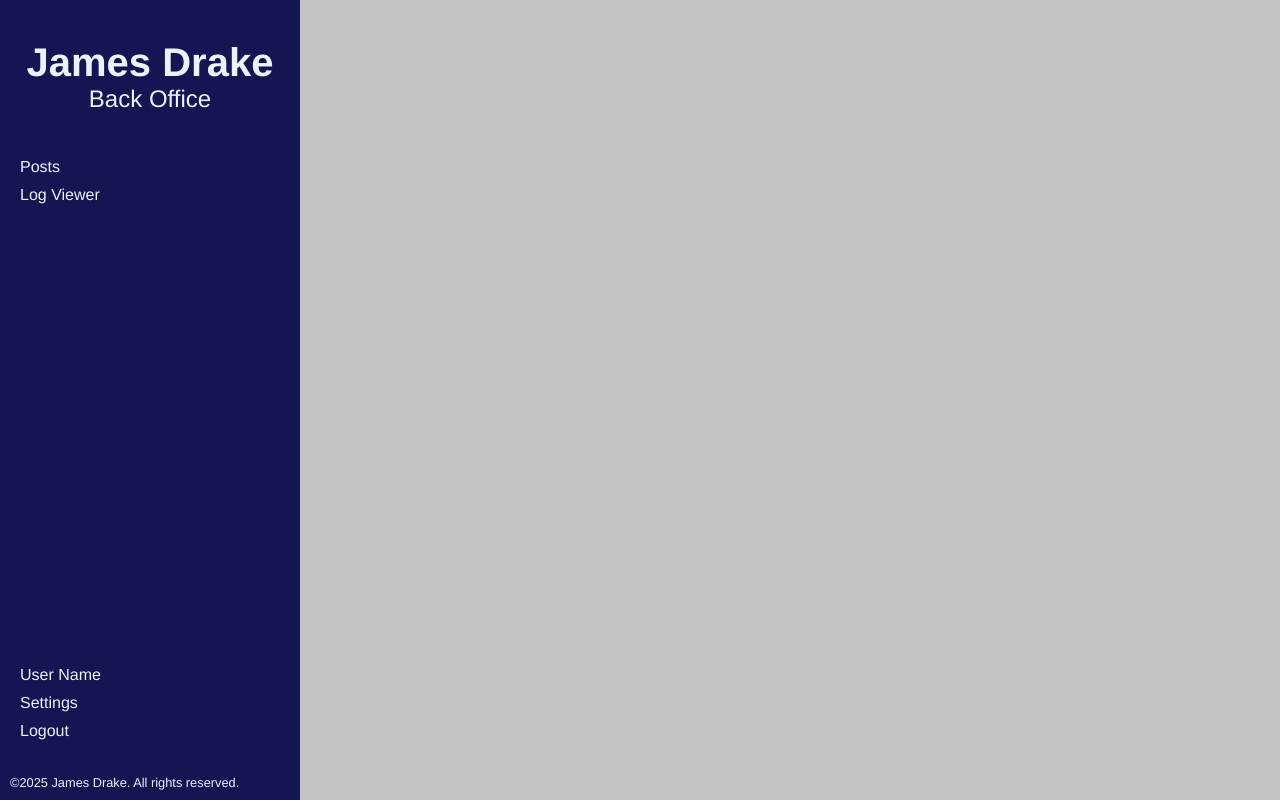
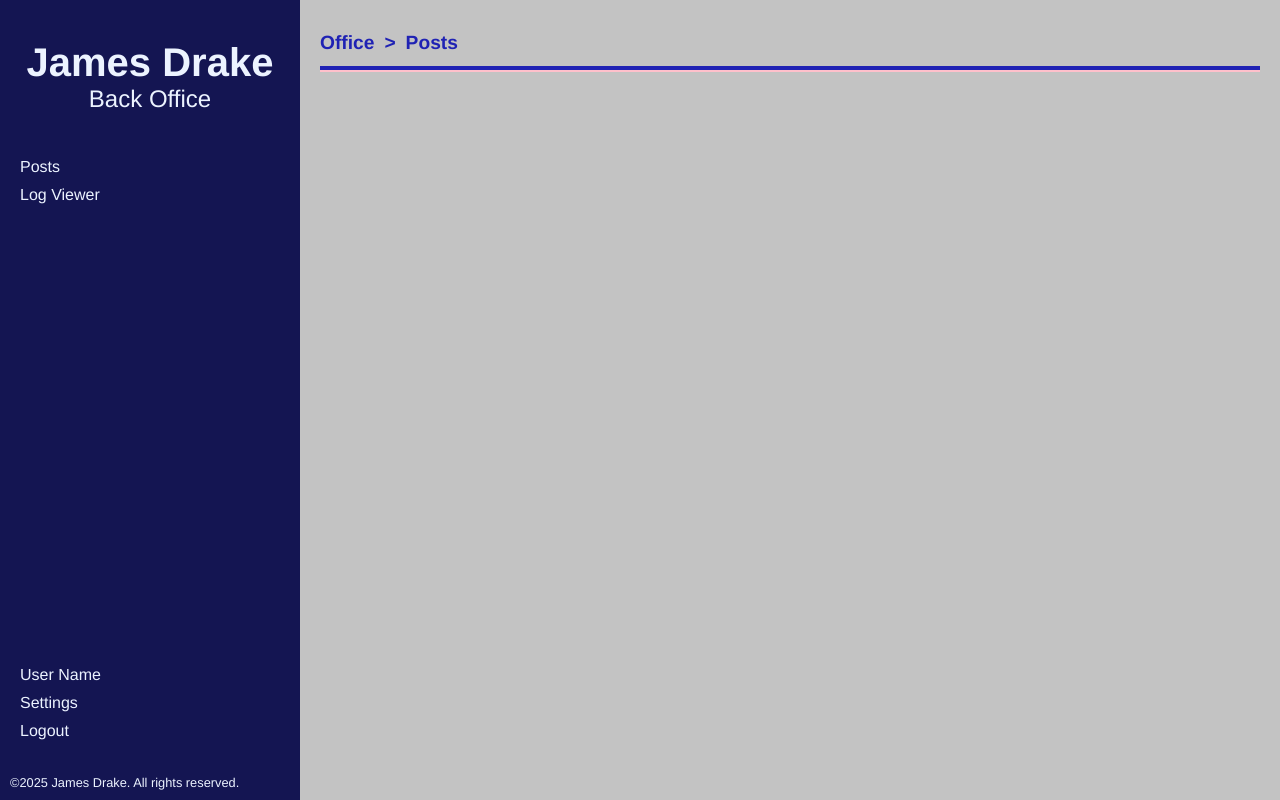
Before and after one commit to psilentrain1/jmdm-webdev-dev_portfolio, a Next.js app: page /office/posts in a window 1280 px wide. Built offline with nearby package versions, Linux system fonts and the light colour scheme.

Commit message:
feat: breadcrumbs

```diff
--- a/src/app/office/layout.tsx
+++ b/src/app/office/layout.tsx
@@ -1,4 +1,5 @@
 import OfficeSidebar from "@/components/OfficeSidebar";
+import Breadcrumbs from "@/components/Breadcrumbs";
 import styles from "./page.module.css";
 
 export default function OfficeLayout({ children }: { children: React.ReactNode }) {
@@ -6,7 +7,18 @@ export default function OfficeLayout({ children }: { children: React.ReactNode }
     <>
       <div className={styles.office__page}>
         <OfficeSidebar />
-        <div className={styles.office__content}>{children}</div>
+        <div className={styles.office__right}>
+          <Breadcrumbs
+            homeElement="Office"
+            separator=" > "
+            containerClasses={styles.office__breadcrumbs}
+            listClasses={styles.office__breadcrumbs__item}
+            activeClasses={styles.office__breadcrumbs__item_active}
+            capitalizeLinks={true}
+          />
+          <div className={styles.office__content}></div>
+          {children}
+        </div>
       </div>
     </>
   );
--- a/src/app/office/page.module.css
+++ b/src/app/office/page.module.css
@@ -11,6 +11,9 @@
   --clr-office-800: #1f22b4;
   --clr-office-900: #22278d;
   --clr-office-950: #141552;
+
+  /* sizes */
+  --width-sidebar: 300px;
 }
 
 body {
@@ -25,7 +28,7 @@ body {
 
 .office__sidebar {
   position: fixed;
-  width: 300px;
+  width: var(--width-sidebar);
   height: 100vh;
   display: flex;
   flex-direction: column;
@@ -96,5 +99,41 @@ body {
   padding: 10px;
   font-size: 0.8rem;
 }
+
+.office__right {
+  margin-left: var(--width-sidebar);
+  width: calc(100% - var(--width-sidebar));
+  padding: 20px;
+}
+.office__breadcrumbs {
+  display: flex;
+  flex-direction: row;
+  align-items: center;
+  gap: 10px;
+  width: 100%;
+  height: 50px;
+  font-size: 1.2rem;
+  font-weight: 600;
+  color: var(--clr-office-800);
+  border-bottom: 4px solid var(--clr-office-800);
+}
+
+.office__breadcrumbs__item,
+.office__breadcrumbs__item a {
+  list-style: none;
+  text-decoration: none;
+  color: var(--clr-office-800);
+  transition: color 0.3s ease;
+}
+
+.office__breadcrumbs__item a:hover {
+  color: var(--clr-office-500);
+}
+
+.office__breadcrumbs__item_active {
+  color: green;
+}
+
 .office__content {
+  border: 1px solid pink;
 }
--- a/src/components/Breadcrumbs.tsx
+++ b/src/components/Breadcrumbs.tsx
@@ -27,10 +27,10 @@ export default function Breadcrumbs({
   return (
     <div>
       <ul className={containerClasses}>
-        <li className={listClasses}>
+        {/* <li className={listClasses}>
           <Link href={"/"}>{homeElement}</Link>
         </li>
-        {pathNames.length > 0 && separator}
+        {pathNames.length > 0 && separator} */}
         {pathNames.map((link, index) => {
           const href = `/${pathNames.slice(0, index + 1).join("/")}`;
           const itemClasses = paths === href ? `${listClasses} ${activeClasses}` : listClasses;
```
